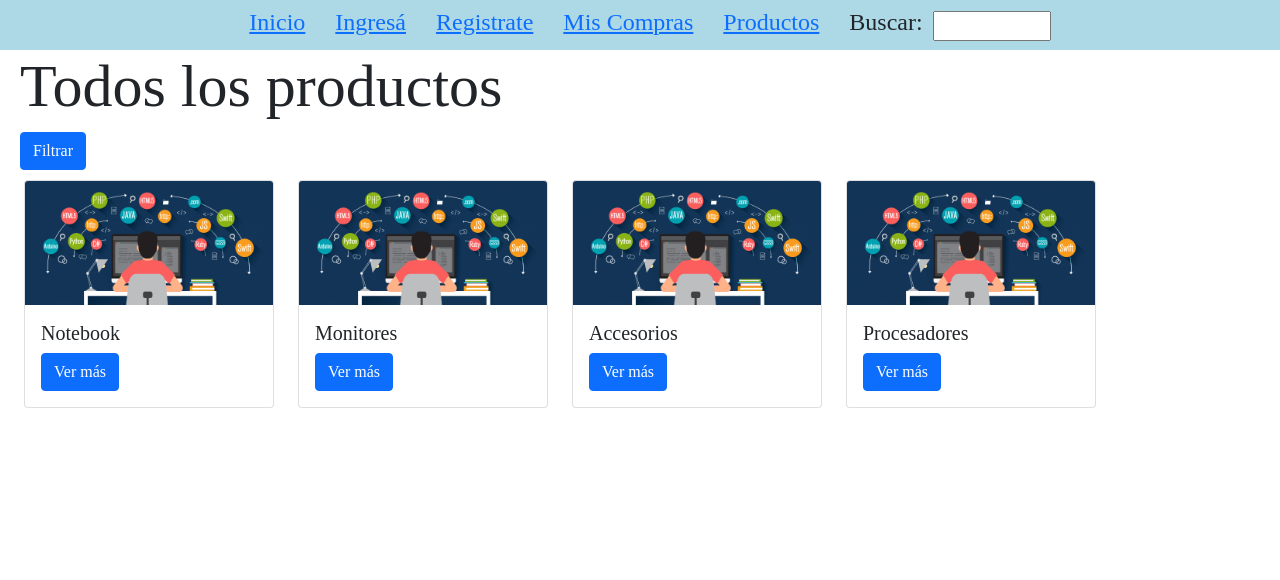
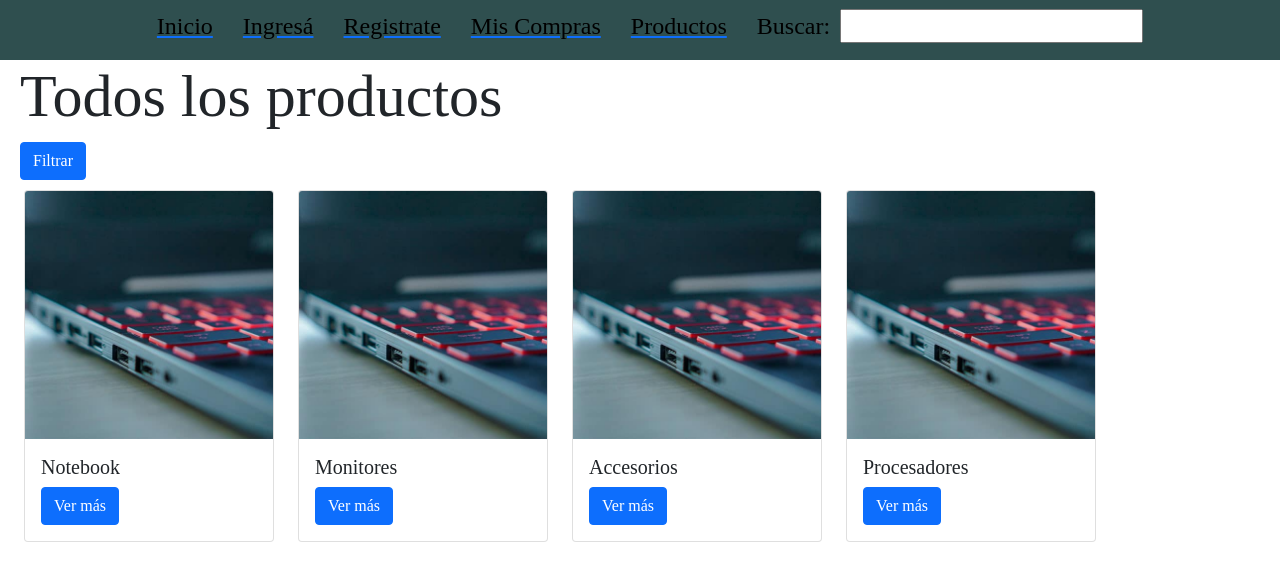
Before and after one commit to bdinamo/PRUEBAPW, a React (Create React App) app in the folder pag/: page /courses in a window 1280 px wide. Shown: the top 580 px of the page. Built offline with nearby package versions, Linux system fonts and the light colour scheme.

Commit message:
primer cambio

```diff
--- a/pag/src/App.css
+++ b/pag/src/App.css
@@ -53,25 +53,14 @@ body {
     font-family: Helvetica;
 }
 
-.price {
-    color: brown;
-    font-size: 30px;
-    align-self: flex-end;
-}
 
 
-.padre {
-    background-color: gray;
-    display: flex;
-    flex-direction: row;
-    justify-content: space-evenly;
-    height: 160px;
-    align-items: flex-end;
-}
 
 .card-container-custom {
     margin-left: 24px;
     width: 250px;
+
+
 }
 
 .all-cards {
--- a/pag/src/components/Courses.js
+++ b/pag/src/components/Courses.js
@@ -6,10 +6,10 @@ const Courses = () => {
   const [filtered, setFiltered] = useState(false)
 
   const subjects = [
-    { name: 'Notebook', approved: 12} ,
-    { name: 'Monitores', approved: 12} ,
-    { name: 'Accesorios', approved: 8} ,
-    { name: 'Procesadores', approved: 7}
+    { name: 'Notebook' } ,
+    { name: 'Monitores' } ,
+    { name: 'Accesorios' } ,
+    { name: 'Procesadores' }
   ]
 
   const clickFunction = () => {
--- a/pag/src/components/Navbar/Navbar.css
+++ b/pag/src/components/Navbar/Navbar.css
@@ -1,14 +1,14 @@
 
 .navbar {
-    background-color: lightblue;
-    height: 50px;
+    background-color: darkslategray;
+    height: 60px;
     display: flex;
     flex-direction: row;
     justify-content: center;
 }
 
 .navbarde {
-    background-color: lightblue;
+    background-color: black;
     height: 50px;
     display: flex;
     flex-direction: row;
@@ -18,12 +18,16 @@
 .navbar-element {
     margin-left: 20px;
     margin-right: 10px;
+    color: black;
 }
 
 .navbarproduct {
-    background-color: lightblue;
+    background-color: black;
     height: 50px;
     display: flex;
     flex-direction: row;
     justify-content: flex-end;
 }
+.navbar-element-barra{
+
+}
--- a/pag/src/components/Navbar/Navbar.js
+++ b/pag/src/components/Navbar/Navbar.js
@@ -2,16 +2,15 @@ import './Navbar.css';
 import {Link} from "react-router-dom";
 
 const Navbar = () => {
+  return <div className="navbar">
+    <Link to={'/'}><h4 className="navbar-element">Inicio</h4></Link>
+    <Link to={'/profile'}><h4 className="navbar-element">Ingresá</h4></Link>
+    <Link to={'/register'}><h4 className="navbar-element">Registrate</h4></Link>
+    <Link to={'/courses'}><h4 className="navbar-element">Mis Compras</h4></Link>
+    <Link to={'/courses'}><h4 className="navbar-element">Productos</h4></Link>
+    <h4 className= 'navbar-element'>  Buscar: </h4><Link to={'/courses'}>
+    <h4 className="navbar-element-barra"><input type="text" ></input></h4></Link>
 
-
-  return (<div className="navbar">
-  <Link to={'/'}><h4 className="navbar-element">Inicio</h4></Link>
-  <Link to={'/profile'}><h4 className="navbar-element">Ingresá</h4></Link>
-  <Link to={'/register'}><h4 className="navbar-element">Registrate</h4></Link>
-  <Link to={'/courses'}><h4 className="navbar-element">Mis Compras</h4></Link>
-  <Link to={'/courses'}><h4 className="navbar-element">Productos</h4></Link>
-  <h4 class ='navbar-element'>  Buscar: </h4>
-        <input type="text" minlength="4" maxlength="8" size="10"></input>
-</div>)
+</div>
 }
 export default Navbar;
--- a/pag/src/components/SubjectCard.js
+++ b/pag/src/components/SubjectCard.js
@@ -1,4 +1,5 @@
-import pgimg from "../images/programacion.jpeg";
+import pgimg from "../images/mejores-notebooks-2021.jpg";
+
 import {Link} from "react-router-dom";
 
 
```
Also changed, not shown: pag/src/images/mejores-notebooks-2021.jpg (added).
